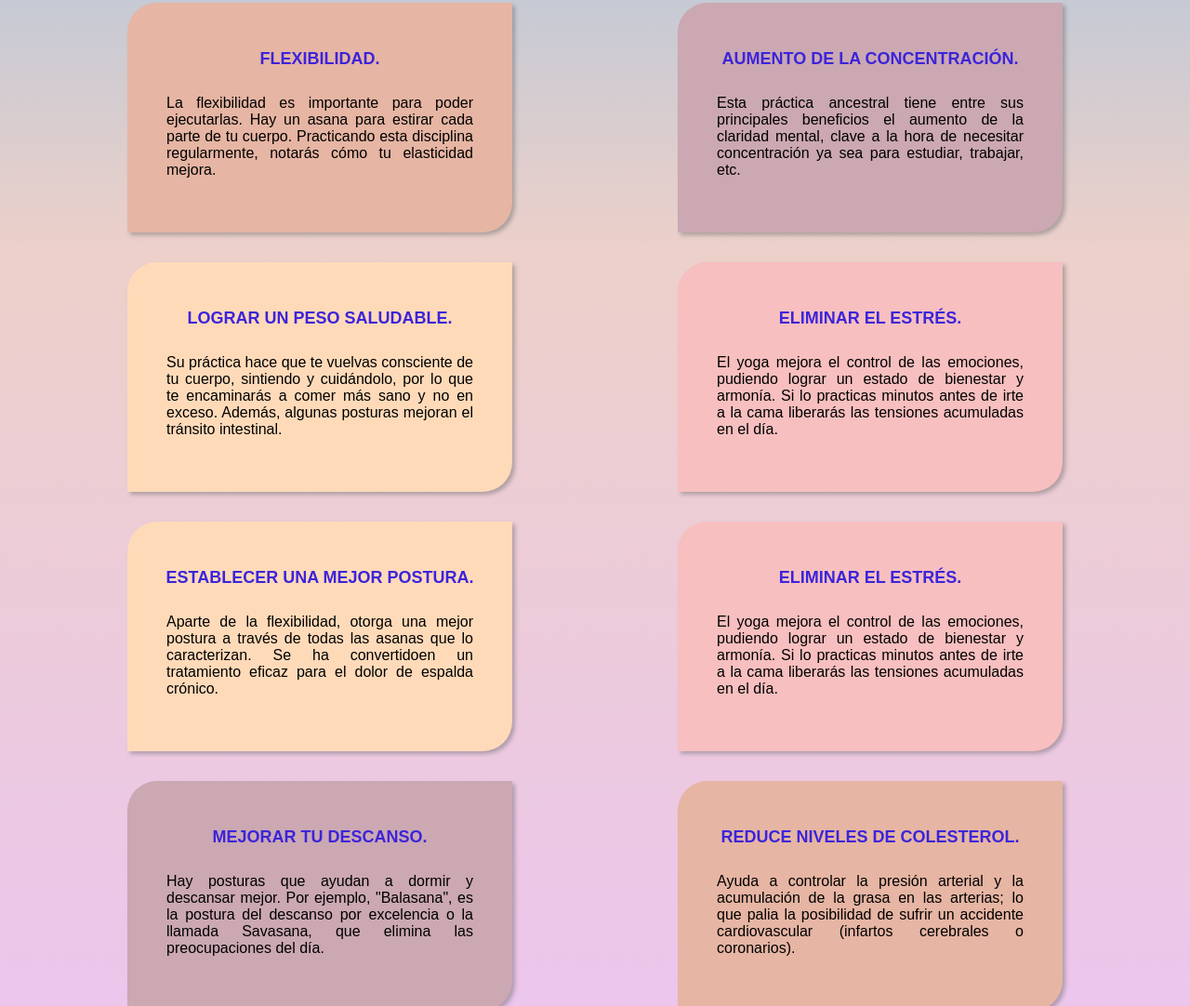
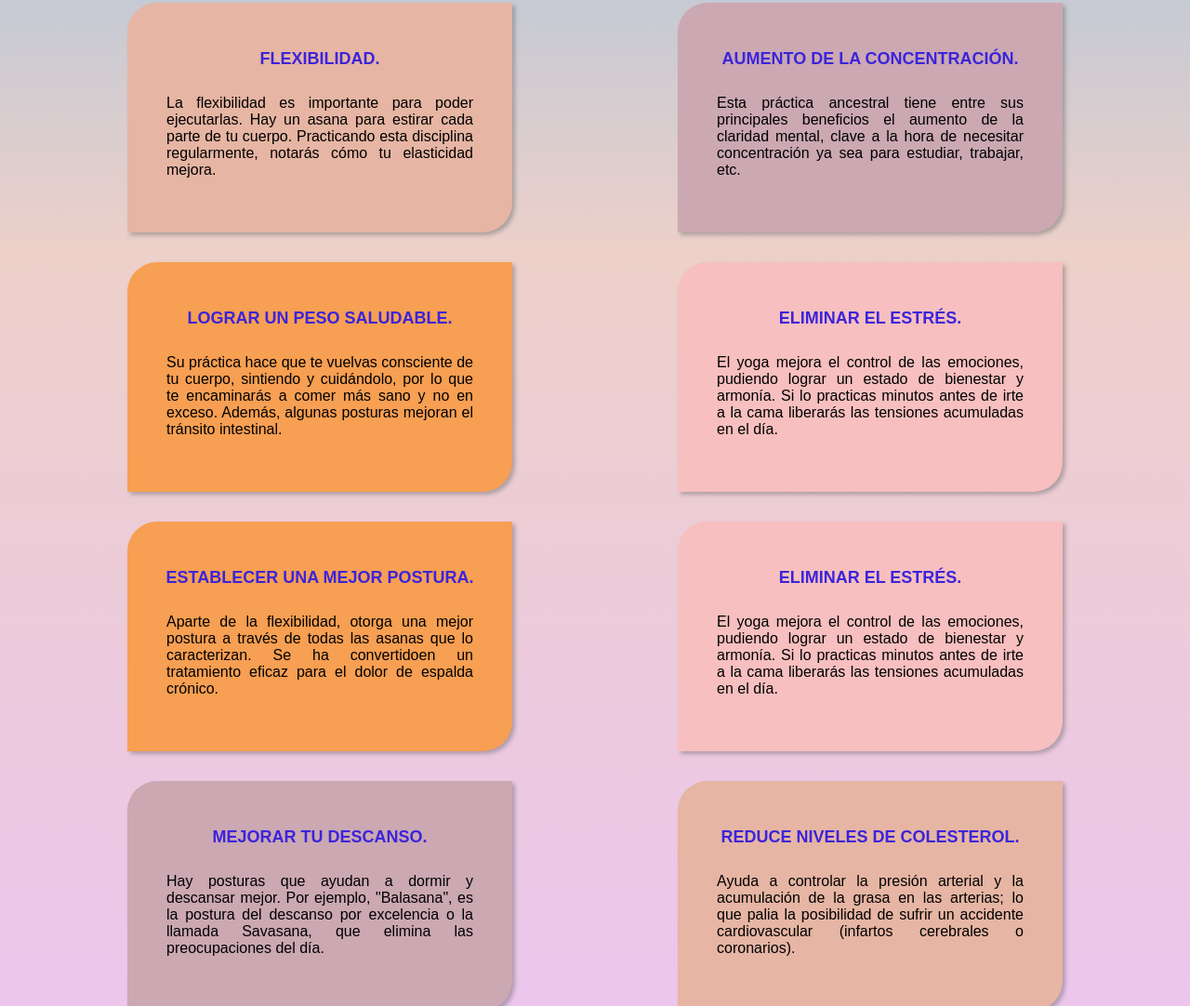
Before and after one commit to tamara-o1995/TPE_TIO, a plain HTML site: page recomendaciones.html in a window 1280 px wide. Shown: the part 759-1841 px from the top of the page at 93% size. Drawn offline with Linux system fonts and the light colour scheme.

Commit message:
modificacion css

```diff
--- a/css/style.css
+++ b/css/style.css
@@ -178,7 +178,7 @@ ol {
     background-color: #cba8b2;
 }
 .items_3_5 {
-    background-color: #FFDAB9;
+    background-color: #f79f52;
 }
 .items_4_6 {
     background-color: #f7bfbf;
```
